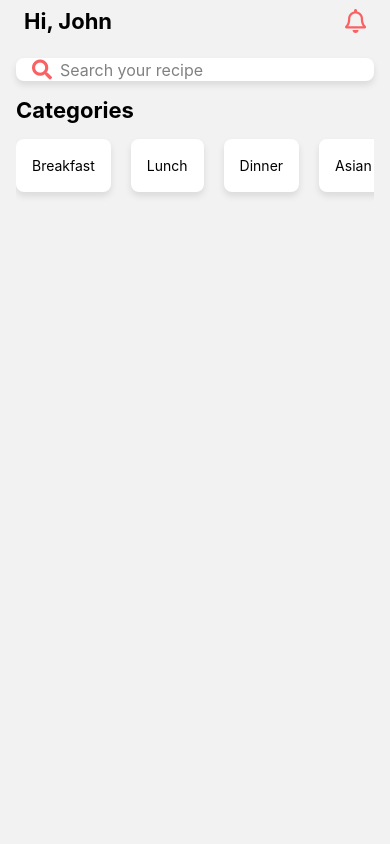
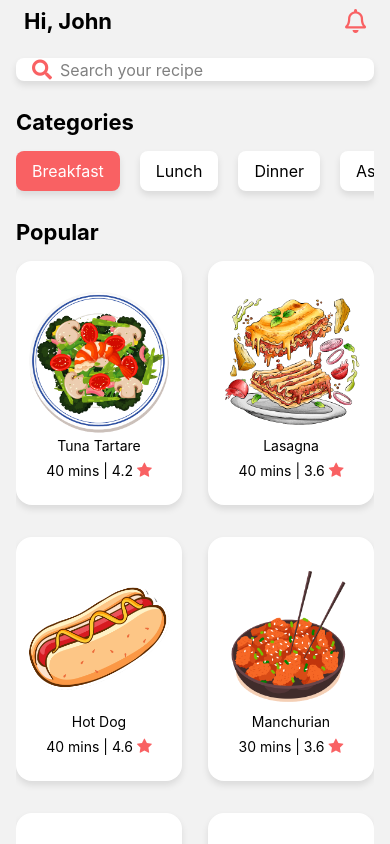
Before and after one commit to latorreadolfo/FoodRecipeApp, a React Native app: screen /RecipeList in a window 390 px wide. Shown: the top 844 px of the page. Built offline with nearby package versions, Linux system fonts and the light colour scheme.

Commit message:
adding new features, new screen

```diff
--- a/src/components/CategoriesFilter.tsx
+++ b/src/components/CategoriesFilter.tsx
@@ -5,12 +5,27 @@ import {categories, colors} from '../Constant';
 
 const CategoriesFilter = () => {
   return (
-    <View>
-      <ScrollView horizontal>
+    <View style={styles.categoriesContainer}>
+      <ScrollView horizontal showsHorizontalScrollIndicator={false}>
         {categories.map((category, index) => {
           return (
-            <View style={styles.categoryCard}>
-              <Text>{category.category}</Text>
+            <View
+              style={[
+                styles.categoryCard,
+                {
+                  backgroundColor:
+                    index === 0 ? colors.COLOR_PRIMARY : colors.COLOR_LIGHT,
+                },
+              ]}>
+              <Text
+                style={[
+                  styles.categoryTxt,
+                  {
+                    color: index === 0 ? colors.COLOR_LIGHT : '#000',
+                  },
+                ]}>
+                {category.category}
+              </Text>
             </View>
           );
         })}
@@ -22,17 +37,21 @@ const CategoriesFilter = () => {
 export default CategoriesFilter;
 
 const styles = StyleSheet.create({
+  categoriesContainer: {},
   categoryCard: {
-    backgroundColor: colors.COLOR_LIGHT,
     marginRight: 20,
     borderRadius: 8,
     paddingHorizontal: 16,
-    paddingVertical: 18,
+    paddingVertical: 10,
     marginVertical: 16,
 
     shadowColor: '#000',
     shadowOffset: {width: 0, height: 4},
     shadowOpacity: 0.1,
     shadowRadius: 7,
+    elevation: 4,
+  },
+  categoryTxt: {
+    fontSize: 16,
   },
 });
--- /dev/null
+++ b/src/components/RecipeCard.tsx
@@ -0,0 +1,87 @@
+import {View, Text, StyleSheet, FlatList, Image, Pressable} from 'react-native';
+import React from 'react';
+import {colors, recipeList} from '../Constant';
+import FontAwesome from 'react-native-vector-icons/FontAwesome';
+import {
+  NavigationProp,
+  ParamListBase,
+  useNavigation,
+} from '@react-navigation/native';
+
+const RecipeCard = () => {
+  const navigation = useNavigation<NavigationProp<ParamListBase>>();
+  return (
+    <View>
+      <FlatList
+        numColumns={2}
+        columnWrapperStyle={{
+          justifyContent: 'space-between',
+        }}
+        showsVerticalScrollIndicator={false}
+        data={recipeList}
+        renderItem={({item}) => (
+          <Pressable
+            onPress={() => navigation.navigate('RecipeDetail')}
+            style={styles.recipeCard}>
+            <Image style={styles.recipeImg} source={item.image} />
+            <Text style={styles.recipeDescription}>{item.name}</Text>
+            <View style={styles.recipePropsBox}>
+              <Text style={styles.timeTxt}>{item.time}</Text>
+              <Text style={styles.timeTxt}> | </Text>
+              <View style={styles.ratingContainer}>
+                <Text style={styles.ratingTxt}>{item.rating}</Text>
+                <FontAwesome
+                  name="star"
+                  size={16}
+                  color={colors.COLOR_PRIMARY}
+                />
+              </View>
+            </View>
+          </Pressable>
+        )}
+      />
+    </View>
+  );
+};
+
+export default RecipeCard;
+
+const styles = StyleSheet.create({
+  recipeCard: {
+    backgroundColor: colors.COLOR_LIGHT,
+    borderRadius: 16,
+    marginVertical: 16,
+    paddingHorizontal: 8,
+    paddingVertical: 26,
+    alignItems: 'center',
+
+    shadowColor: colors.COLOR_DARK,
+    shadowOffset: {width: 0, height: 4},
+    shadowOpacity: 0.1,
+    shadowRadius: 7,
+    elevation: 4,
+  },
+  recipeImg: {
+    width: 150,
+    height: 150,
+    resizeMode: 'center',
+  },
+  recipeDescription: {
+    color: colors.COLOR_DARK,
+    marginBottom: 8,
+  },
+  timeTxt: {
+    color: colors.COLOR_DARK,
+  },
+  ratingTxt: {
+    color: colors.COLOR_DARK,
+    marginRight: 4,
+  },
+  recipePropsBox: {
+    flexDirection: 'row',
+    justifyContent: 'space-between',
+  },
+  ratingContainer: {
+    flexDirection: 'row',
+  },
+});
--- a/src/components/SearchFilter.tsx
+++ b/src/components/SearchFilter.tsx
@@ -11,7 +11,11 @@ const SearchFilter: React.FC<TSearchFilter> = ({icon, placeholder}) => {
   return (
     <View style={styles.container}>
       <FontAwesomeIcon name={icon} size={20} color="#F96163" />
-      <TextInput style={styles.txtInput} placeholder={placeholder}></TextInput>
+      <TextInput
+        style={styles.txtInput}
+        placeholder={placeholder}
+        placeholderTextColor={'#808080'}
+      />
     </View>
   );
 };
@@ -31,10 +35,11 @@ const styles = StyleSheet.create({
     shadowOffset: {width: 0, height: 4},
     shadowOpacity: 0.1,
     shadowRadius: 7,
+    elevation: 4,
   },
   txtInput: {
     paddingLeft: 8,
     fontSize: 16,
-    color: '#808080',
+    color: '#000',
   },
 });
--- a/src/navigation/AppNavigator.tsx
+++ b/src/navigation/AppNavigator.tsx
@@ -4,6 +4,7 @@ import {NavigationContainer} from '@react-navigation/native';
 import {createNativeStackNavigator} from '@react-navigation/native-stack';
 import WelcomeScreen from '../screens/WelcomeScreen';
 import RecipeListScreen from '../screens/RecipeListScreen';
+import RecipeDetailScreen from '../screens/RecipeDetailScreen';
 
 const Stack = createNativeStackNavigator();
 const AppNavigator = () => {
@@ -12,6 +13,7 @@ const AppNavigator = () => {
       <Stack.Navigator screenOptions={{headerShown: false}}>
         <Stack.Screen name="Welcome" component={WelcomeScreen} />
         <Stack.Screen name="RecipeList" component={RecipeListScreen} />
+        <Stack.Screen name="RecipeDetail" component={RecipeDetailScreen} />
       </Stack.Navigator>
     </NavigationContainer>
   );
--- a/src/screens/RecipeListScreen.tsx
+++ b/src/screens/RecipeListScreen.tsx
@@ -10,6 +10,7 @@ import React from 'react';
 import Header from '../components/Header';
 import SearchFilter from '../components/SearchFilter';
 import CategoriesFilter from '../components/CategoriesFilter';
+import RecipeCard from '../components/RecipeCard';
 
 const RecipeListScreen = () => {
   return (
@@ -27,6 +28,14 @@ const RecipeListScreen = () => {
         {/* CATEGORIES LIST */}
         <CategoriesFilter />
       </View>
+
+      {/* RECIPE LIST FILTER */}
+      <View style={styles.recipesView}>
+        <Text style={styles.recipesHeading}>Popular</Text>
+
+        {/* RECIPES LIST */}
+        <RecipeCard />
+      </View>
     </SafeAreaView>
   );
 };
@@ -42,5 +51,15 @@ const styles = StyleSheet.create({
     fontSize: 22,
     fontWeight: 'bold',
     color: '#000',
+    marginTop: 12,
+  },
+  recipesHeading: {
+    fontSize: 22,
+    fontWeight: 'bold',
+    color: '#000',
+    marginTop: 12,
+  },
+  recipesView: {
+    flex: 1,
   },
 });
```
